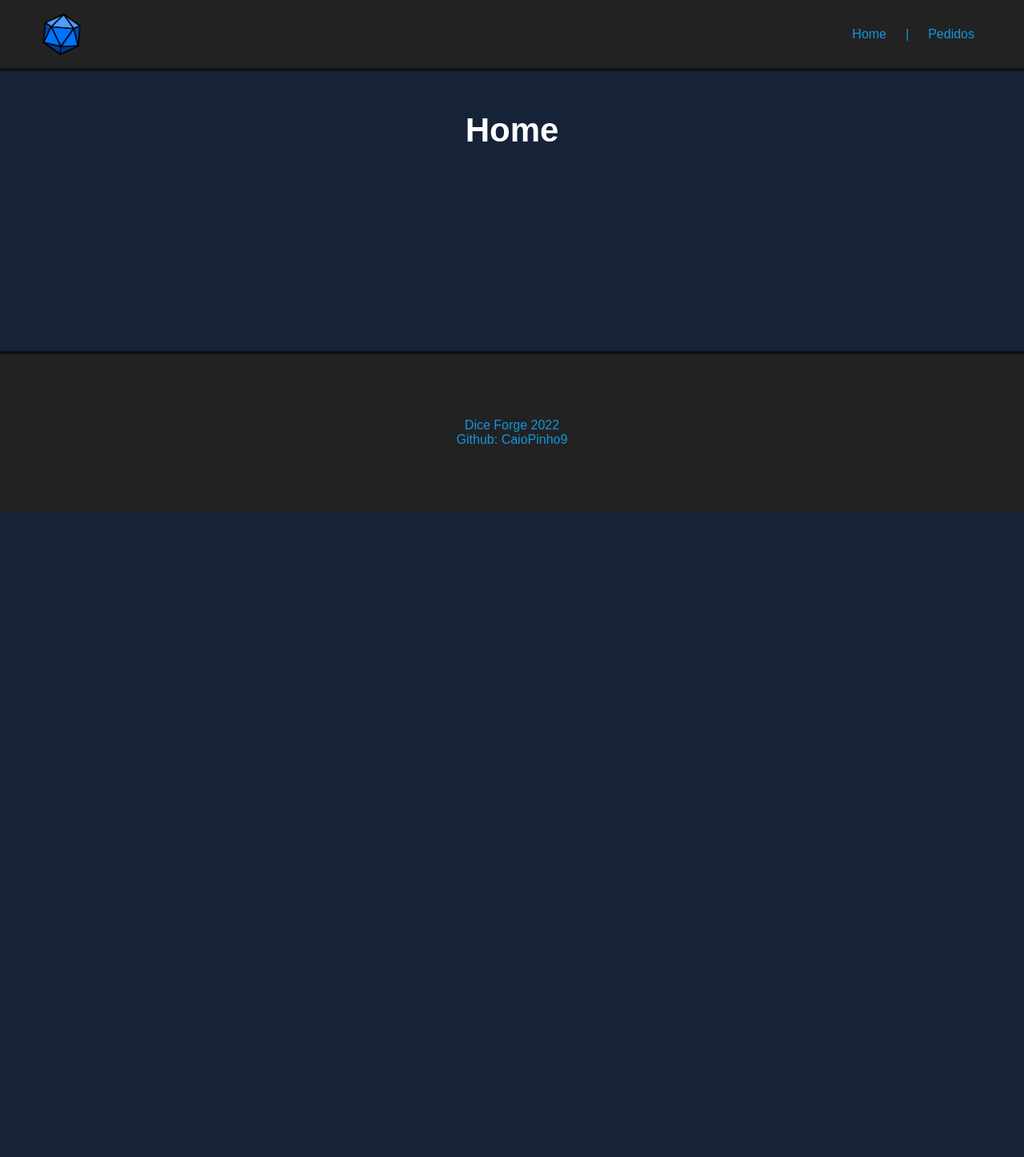
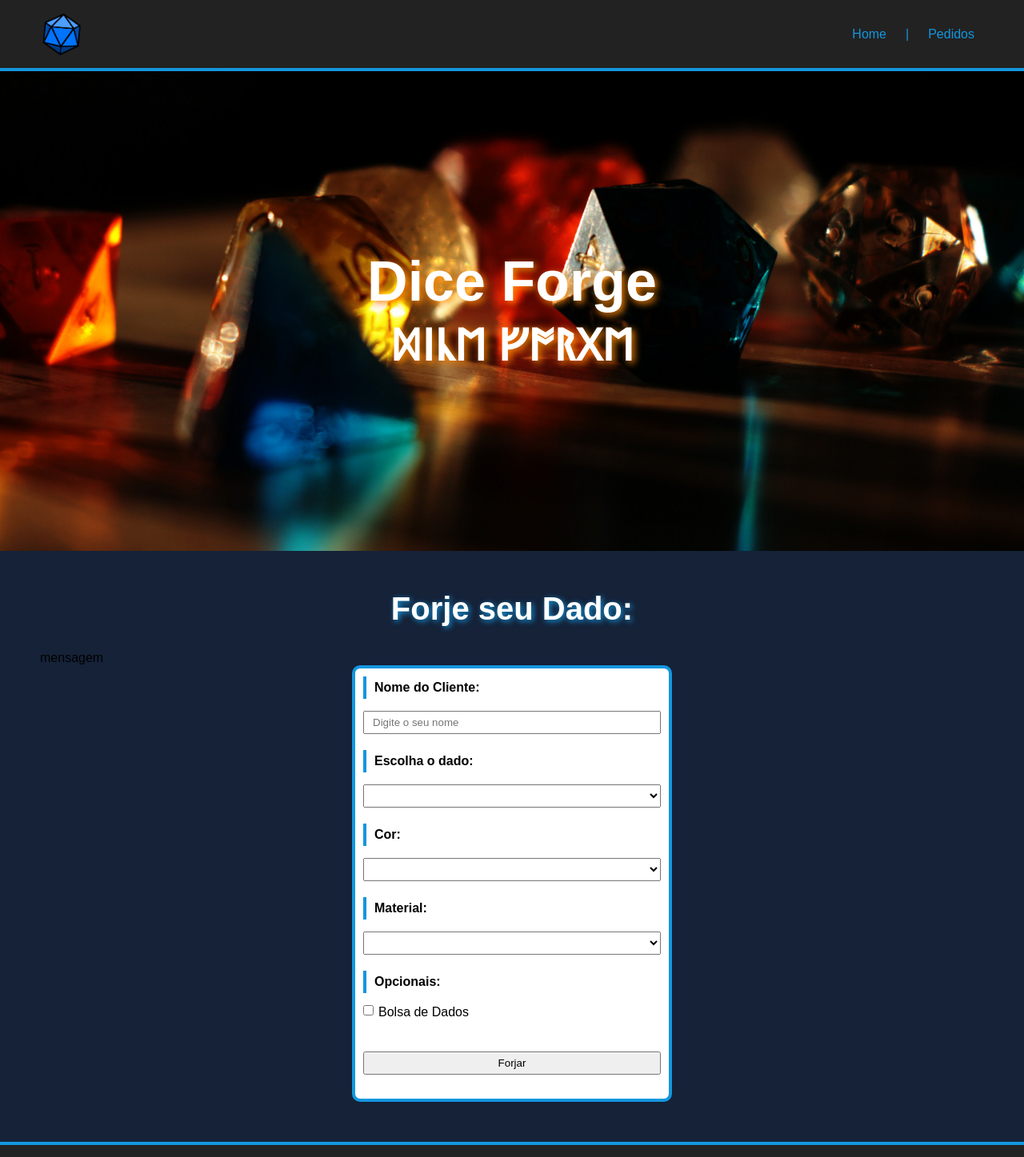
Before and after one commit to CaioPinho9/dice-vue, a Vue app: page / in a window 1280 px wide. Shown: the top 1447 px of the page at 80% size. Before the commit the page ends 800 px from the top, so only its background shows below. Built offline with nearby package versions, Linux system fonts and the light colour scheme.

Commit message:
feat: form css

```diff
--- a/src/App.vue
+++ b/src/App.vue
@@ -37,7 +37,7 @@ export default {
 
   h1 {
     text-align: center;
-    font-size: 42px;
+    font-size: 40px;
     margin-bottom: 30px;
     color: #fff;
   }
--- a/src/components/Banner.vue
+++ b/src/components/Banner.vue
@@ -1,13 +1,42 @@
 <template>
-
+  <div id="main-banner">
+    <div>
+      <h1>Dice Forge</h1>
+      <h1 id="runa">&#5854;&#5825;&#5811;&#5846; &#5792;&#5801;&#5809;&#5815;&#5846;</h1>
+    </div>
+  </div>
 </template>
 
 <script>
 export default {
-
+  name: "Banner"
 }
 </script>
 
-<style>
+<style scoped>
+  @import url('https://fonts.googleapis.com/css2?family=Noto+Sans+Runic&display=swap');
+  #main-banner {
+    background-image: url('/public/img/dice.png');
+    background-position: 0-100px;
+    background-size: cover;
+    height: 600px;
+    margin: -50px;
+    margin-bottom: 50px;
+    display: flex;
+    align-items: center;
+    justify-content: center;
+  }
+
+  h1 {
+    color: #fff;
+    text-shadow: 3px 3px 10px rgb(255, 136, 0);
+    font-size: 70px;
+    margin: 0px;
+  }
+
+  #runa {
+    font-family: 'Noto Sans Runic', sans-serif;
+    font-size: 55px;
+  }
 
 </style>
--- /dev/null
+++ b/src/components/DiceForm.vue
@@ -0,0 +1,104 @@
+<template>
+  <div>
+    <p>mensagem</p>
+    <div>
+      <form id="dice-form">
+        <div class="input-container">
+          <label for="client">Nome do Cliente:</label>
+          <input type="text" id="client" name="client" v-model="client" placeholder="Digite o seu nome">
+        </div>
+        <div class="input-container">
+          <label for="numero">Escolha o dado:</label>
+          <select name="numero" id="numero" v-model="numero">
+            <option value="">Selecione o número de lados</option>
+            <option value="2">2</option>
+          </select>
+        </div>
+        <div class="input-container">
+          <label for="color">Cor:</label>
+          <select name="color" id="color" v-model="color">
+            <option value="">Selecione a cor dos dados</option>
+            <option value="blue">Azul</option>
+          </select>
+        </div>
+        <div class="input-container">
+          <label for="client">Material:</label>
+          <select name="material" id="material" v-model="material">
+            <option value="">Selecione o material do dado</option>
+            <option value="2">2</option>
+          </select>
+        </div>
+        <div id="optional-container" class="input-container">
+          <label id="optional-title" for="optional">Opcionais:</label>
+          <div class="checkbox-container">
+            <input type="checkbox" name="opcionais" v-model="opcionais" value="Bolsa de Dados">
+            <span>Bolsa de Dados</span>
+          </div>
+        </div>
+        <div class="input-container">
+          <input type="submit" class="submit-btn" value="Forjar">
+        </div>
+      </form>
+    </div>
+  </div>
+</template>
+
+<script>
+export default {
+  name: "DiceForm"
+}
+</script>
+
+<style scoped>
+  #dice-form {
+    max-width: 400px;
+    margin: 0 auto;
+    padding: 10px;
+    background-color: #fff;
+    border: 4px solid #1496de;
+    border-radius: 10px;
+}
+
+  .input-container{
+    margin-bottom: 20px;
+    display: flex;
+    flex-direction: column;
+  }
+
+  label {
+    font-weight: bold;
+    margin-bottom: 15px;
+    padding: 5px 10px;
+    border-left: 4px solid #1496de;
+  }
+
+  input, select {
+    width: 100%;
+    padding: 5px 10px;
+  }
+
+  #optional-container {
+    flex-direction: row;
+    flex-wrap: wrap;
+  }
+
+  #optional-title {
+    width: 100%;
+  }
+
+  .checkbox-container {
+    display: flex;
+    align-items: flex-start;
+    width: 50%;
+    margin-bottom: 20px;
+  }
+
+  .checkbox-container input, span {
+    width: auto;
+  }
+
+  .checkbox-container span {
+    margin-left: 6px;
+
+  }
+</style>
--- a/src/components/Footer.vue
+++ b/src/components/Footer.vue
@@ -16,9 +16,9 @@ export default {
 
 <style scoped>
     #footer {
-        height: 200px;
+        height: 70px;
         background-color: #222;
-        border-top: 4px solid #111;
+        border-top: 4px solid #1496de;
         color: #1496de;
         display: flex;
         align-items: center;
--- a/src/components/NavBar.vue
+++ b/src/components/NavBar.vue
@@ -19,7 +19,7 @@ export default {
 <style scoped>
     #nav {
         background-color: #222;
-        border-bottom: 4px solid #111;
+        border-bottom: 4px solid #1496de;
         padding: 15px 50px;
         display: flex;
         align-items: center;
--- a/src/views/HomeView.vue
+++ b/src/views/HomeView.vue
@@ -1,15 +1,28 @@
 <template>
   <div class="main-container">
-    <h1>Home</h1>
+    <Banner />
+    <h1>Forje seu Dado:</h1>
+    <DiceForm />
   </div>
 </template>
 
 <script>
 // @ is an alias to /src
 
+import Banner from '../components/Banner.vue'
+import DiceForm from '../components/DiceForm.vue'
+
 export default {
   name: 'HomeView',
   components: {
-  }
+    Banner,
+    DiceForm
+}
 }
 </script>
+
+<style scoped>
+  h1 {
+      text-shadow: 2px 2px 7px #1496de;
+  }
+</style>
```
Also changed, not shown: public/img/dice.jpg (deleted), public/img/dice.png (added).
